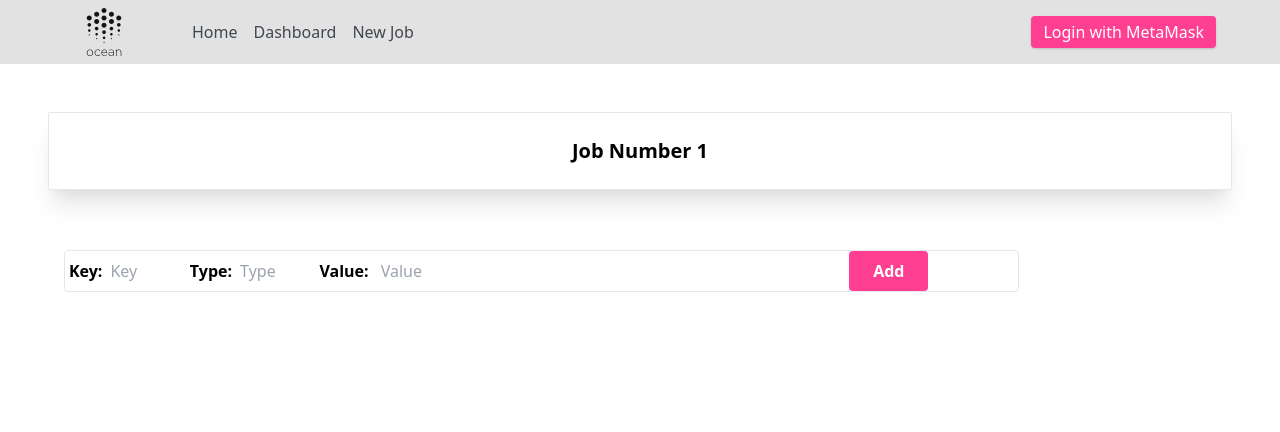
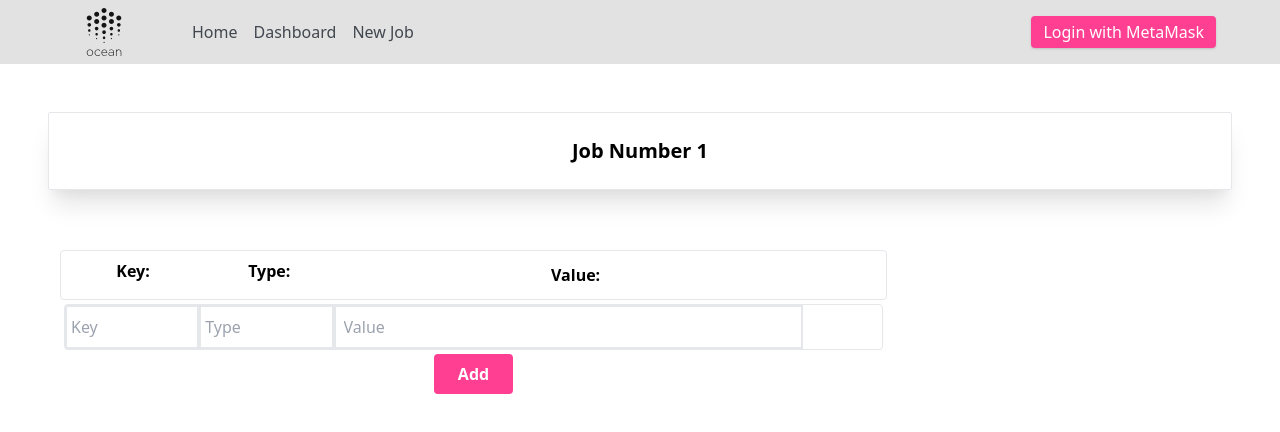
Before and after one commit to may-moff/ocean-protocol-dashboard-frontend, a React (Create React App) app: page /jobs/1 in a window 1280 px wide. Shown: the top 432 px of the page. Built offline with nearby package versions, Linux system fonts and the light colour scheme; what web3 would draw is missing.

Commit message:
Tailwind NewJob - not finished

```diff
--- a/src/components/Create-job/FileUpload.jsx
+++ b/src/components/Create-job/FileUpload.jsx
@@ -1,15 +1,15 @@
-import React, { useState, useEffect, useCallback } from 'react';
-import NewjobForm from './NewjobForm';
-import { useDropzone } from 'react-dropzone';
-import ButtonPrimary from '../ButtonPrimary';
-import axios from 'axios';
-import LogViewer from './LogViewer';
+import React, { useState, useEffect, useCallback } from "react";
+import NewjobForm from "./NewjobForm";
+import { useDropzone } from "react-dropzone";
+import ButtonPrimary from "../ButtonPrimary";
+import axios from "axios";
+import LogViewer from "./LogViewer";
 
 function FileUpload({ setContent, pubblicAddress, logReady, setLogReady }) {
   const [selectedFile, setSelectedFile] = useState(null);
   const [displayUrl, setDisplayUrl] = useState(null);
-  const [algoName, setAlgoName] = useState('');
-  const [dataName, setDataName] = useState('');
+  const [algoName, setAlgoName] = useState("");
+  const [dataName, setDataName] = useState("");
 
   function getFormattedTime() {
     const today = new Date();
@@ -20,7 +20,7 @@ function FileUpload({ setContent, pubblicAddress, logReady, setLogReady }) {
     const h = today.getHours();
     const mi = today.getMinutes();
     const s = today.getSeconds();
-    return y + '-' + m + '-' + d + '-' + h + '-' + mi + '-' + s;
+    return y + "-" + m + "-" + d + "-" + h + "-" + mi + "-" + s;
   }
 
   const handleSubmit = async (e) => {
@@ -34,17 +34,17 @@ function FileUpload({ setContent, pubblicAddress, logReady, setLogReady }) {
     );
 
     const fileName = `${getFormattedTime()}`;
-    const fileExtension = selectedFile.name.split('.').pop();
+    const fileExtension = selectedFile.name.split(".").pop();
     let formdata = new FormData();
-    formdata.append('logBlob', selectedFile, `${fileName}.${fileExtension}`);
-    formdata.append('algorithmId', newAlgo.data._id);
-    formdata.append('dataName', dataName);
+    formdata.append("logBlob", selectedFile, `${fileName}.${fileExtension}`);
+    formdata.append("algorithmId", newAlgo.data._id);
+    formdata.append("dataName", dataName);
     const httpRequestOptions = {
       url: `${process.env.REACT_APP_BACKEND_URL}/users/${newAlgo.data.userId}/jobs`,
-      method: 'POST',
+      method: "POST",
       data: formdata,
       headers: new Headers({
-        enctype: 'multipart/form-data',
+        enctype: "multipart/form-data",
       }),
     };
 
@@ -85,8 +85,8 @@ function FileUpload({ setContent, pubblicAddress, logReady, setLogReady }) {
   ));
 
   return (
-    <div className="w-full">
-      <div className="text-xl border-md shadow-xl text-center border rounded-sm p-2 m-2 w-full min-w-min">
+    <div className="w-10/12 min-w-min">
+      <div className="text-base border-md shadow-xl text-center border rounded-sm p-2 m-2 min-w-min">
         {!logReady && (
           <NewjobForm
             getRootProps={getRootProps}
@@ -99,11 +99,12 @@ function FileUpload({ setContent, pubblicAddress, logReady, setLogReady }) {
           />
         )}
       </div>
+
       {displayUrl && <LogViewer file={displayUrl.file} />}
       {displayUrl && !logReady && (
         <div className="m-6">
-          {' '}
-          <ButtonPrimary function={handleSubmit} name="Submit" />{' '}
+          {" "}
+          <ButtonPrimary function={handleSubmit} name="Submit" />{" "}
         </div>
       )}
     </div>
--- a/src/components/Create-job/LogViewer.jsx
+++ b/src/components/Create-job/LogViewer.jsx
@@ -2,7 +2,7 @@ import React from "react";
 
 const LogViewer = ({ file }) => {
   return (
-    <iframe src={file} title="file preview" className="w-full" height="600px" />
+    <iframe src={file} title="file preview" className="w-full max-h-screen" />
   );
 };
 
--- a/src/components/Create-job/NewJob.jsx
+++ b/src/components/Create-job/NewJob.jsx
@@ -1,11 +1,11 @@
-import React, { useState } from 'react';
-import FileUpload from '../Create-job/FileUpload';
-import FormParse from '../FormParse';
-import { useParams } from 'react-router-dom';
-import ButtonPrimary from '../ButtonPrimary';
+import React, { useState } from "react";
+import FileUpload from "../Create-job/FileUpload";
+import FormParse from "../FormParse";
+import { useParams } from "react-router-dom";
+import ButtonPrimary from "../ButtonPrimary";
 
 const handleSubmit = () => {
-  console.log('Submit All');
+  console.log("Submit All");
 };
 
 const NewJob = ({ content, setContent, pubblicAddress }) => {
@@ -13,18 +13,18 @@ const NewJob = ({ content, setContent, pubblicAddress }) => {
   const { id } = useParams();
   return (
     <div className="text-center p-6">
-      <div className="text-xl border-md shadow-xl text-center border rounded-sm font-bold p-6 m-2 ">
+      <div className="text-xl border-md shadow-xl text-center border rounded-sm font-bold p-1 m-1 ">
         Create New Job
         {logReady && (
           <div className="m-2">
-            {' '}
-            <ButtonPrimary function={handleSubmit} name="Submit All" />{' '}
+            {" "}
+            <ButtonPrimary function={handleSubmit} name="Submit All" />{" "}
           </div>
         )}
       </div>
 
       <div className="flex">
-        <div className="flex justify-center justify-items-center w-2/5">
+        <div className="flex justify-center justify-items-center w-2/5 mr-2">
           <FileUpload
             logReady={logReady}
             setLogReady={setLogReady}
--- a/src/components/Create-job/NewjobForm.jsx
+++ b/src/components/Create-job/NewjobForm.jsx
@@ -1,4 +1,4 @@
-import React from 'react';
+import React from "react";
 
 const NewjobForm = ({
   getRootProps,
@@ -11,15 +11,15 @@ const NewjobForm = ({
 }) => {
   return (
     <form>
-      <div className="flex flex-col table-fixed w-full">
+      <div className="flex flex-col w-full">
         Job name:
         <label>
-          <input className="border-4 m-4 w-9/12" type="text" name="Job name" />
+          <input className="border-4 m-2 w-7/12" type="text" name="Job name" />
         </label>
         Data name:
         <label>
           <input
-            className="border-4 m-4 w-9/12 h-1/5"
+            className="border-4 m-2 w-7/12"
             type="text"
             name="dataName"
             value={dataName}
@@ -29,7 +29,7 @@ const NewjobForm = ({
         Algorithm name:
         <label>
           <input
-            className="border-4 m-4 w-9/12"
+            className="border-4 m-2 w-7/12"
             type="text"
             name="Algorithm name"
             value={algoName}
@@ -37,7 +37,7 @@ const NewjobForm = ({
           />
         </label>
       </div>
-      <div {...getRootProps({ className: 'p-6 m-6 border-2' })}>
+      <div {...getRootProps({ className: "p-6 m-6 border-2" })}>
         <input {...getInputProps()} />
         <p>Drag 'n' drop log file here or</p>
         <button
--- a/src/components/FormParse.jsx
+++ b/src/components/FormParse.jsx
@@ -1,4 +1,4 @@
-import React, { useEffect } from 'react';
+import React, { useEffect } from "react";
 
 function FormParse({ content, setContent }) {
   useEffect(() => {
@@ -23,52 +23,50 @@ function FormParse({ content, setContent }) {
   };
 
   const handleAddClick = () => {
-    setContent([...content.parseKeys, { key: '', dataType: '', value: '' }]);
+    setContent([...content.parseKeys, { key: "", dataType: "", value: "" }]);
     setContent({
       ...content,
-      parseKeys: [...content.parseKeys, { key: '', dataType: '', value: '' }],
+      parseKeys: [...content.parseKeys, { key: "", dataType: "", value: "" }],
     });
   };
 
   return (
-    <div className="max-h-screen">
+    <div className="max-h-155 overflow-y-scroll ">
+      <div className="flex border rounded m-1 font-bold p-1">
+        <div className="border-1 p-1 w-2/12">Key:</div>
+        <div className="border-1 p-1 w-2/12">Type:</div>
+        <div className="border-1 p-2 w-7/12">Value:</div>
+      </div>
       {content &&
         content.parseKeys.map((x, i) => {
           return (
-            <div key={i} className="m-1">
+            <div key={i} className="m-1 text-base">
               <div className="hover:bg-bgreylighter">
                 <div className="flex border rounded m-1">
-                  <div className="flex place-items-center font-bold p-1">
-                    Key:
-                  </div>
                   <input
-                    className="border-1 p-1 w-1/12"
+                    className="border-2 p-1 w-2/12"
                     name="key"
                     placeholder="Key"
-                    value={x.key || ''}
+                    value={x.key || ""}
                     onChange={(e) => handleInputChange(e, i)}
                   />
-                  <div className="flex place-items-center font-bold p-1">
-                    Type:
-                  </div>
+
                   <input
-                    className="border-1 p-1 w-1/12"
+                    className="border-2 p-1 w-2/12"
                     name="type"
                     placeholder="Type"
-                    value={x.dataType || ''}
+                    value={x.dataType || ""}
                     onChange={(e) => handleInputChange(e, i)}
                   />
-                  <div className="flex place-items-center font-bold p-1">
-                    Value:
-                  </div>
+
                   <input
-                    className="border-1 p-2 w-3/6"
+                    className="border-2 p-2 w-7/12"
                     name="value"
                     placeholder="Value"
                     readOnly
-                    value={x.value || ''}
+                    value={x.value || ""}
                   />
-                  <div className="flex object-center w-1/12 ">
+                  <div className="flex object-center w-20">
                     <div>
                       {content.parseKeys.length !== 1 && (
                         <button
@@ -79,6 +77,9 @@ function FormParse({ content, setContent }) {
                           Remove
                         </button>
                       )}
+                    </div>
+                  </div>
+                </div>
               </div>
               <div>
                 {content.parseKeys.length - 1 === i && (
@@ -91,9 +92,6 @@ function FormParse({ content, setContent }) {
                 )}
               </div>
             </div>
-                </div>
-              </div>
-            </div>
           );
         })}
     </div>
--- a/tailwind.config.js
+++ b/tailwind.config.js
@@ -35,6 +35,14 @@ module.exports = {
       spacer: {
         spacer: "2rem",
       },
+      spacing: {
+        108: "27rem",
+        118: "29.5rem",
+        128: "32rem",
+        138: "34.5rem",
+        148: "48rem",
+        155: "55rem",
+      },
       borderRadius: {
         bradius: "0.2rem",
       },
```
Lines whose indentation alone changed are shown as unchanged.
